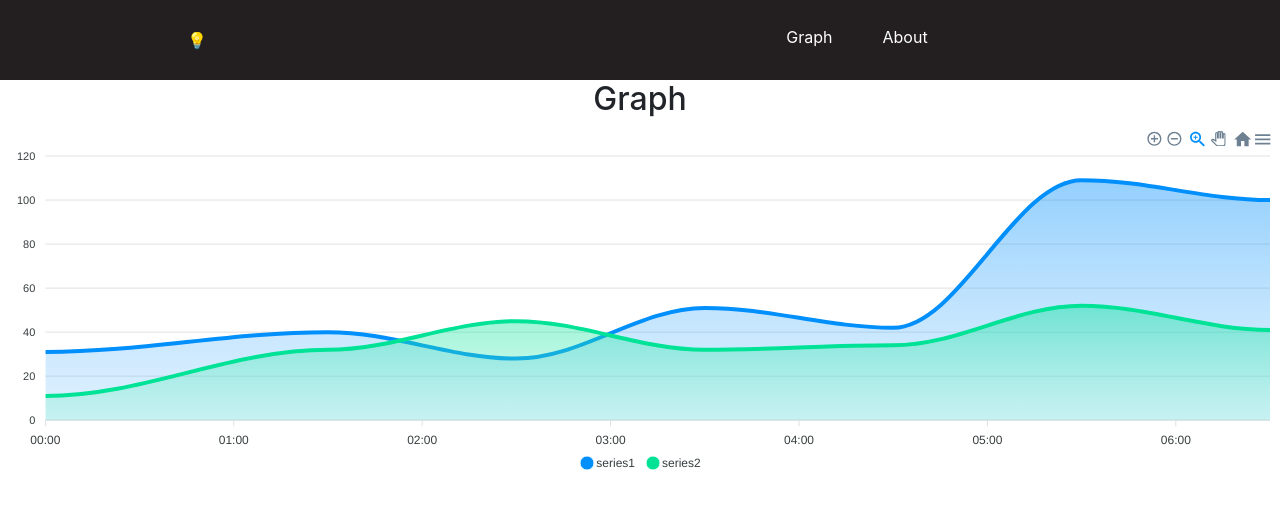
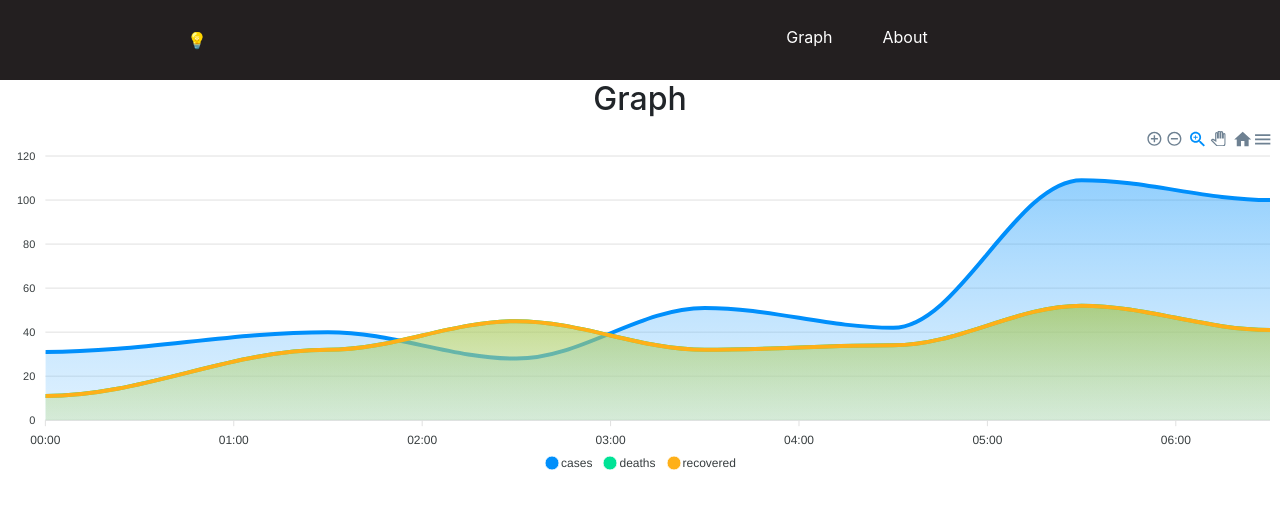
Before and after one commit to waqa5kh4n/covid19tracker, a React (Create React App) app: page /graph in a window 1280 px wide. Shown: the top 508 px of the page. Built offline with nearby package versions, Linux system fonts and the light colour scheme.

Commit message:
updated graph

```diff
--- a/package.json
+++ b/package.json
@@ -3,15 +3,18 @@
   "version": "0.1.0",
   "private": true,
   "dependencies": {
+    "@reactchartjs/react-chart.js": "^1.0.0-rc.3",
     "@testing-library/jest-dom": "^5.11.9",
     "@testing-library/react": "^11.2.3",
     "@testing-library/user-event": "^12.6.2",
     "apexcharts": "^3.23.1",
     "axios": "^0.21.1",
     "bootstrap": "^4.6.0",
+    "chart.js": "^2.9.4",
     "react": "^17.0.1",
     "react-apexcharts": "^1.3.7",
     "react-bootstrap": "^1.4.3",
+    "react-chartjs-2": "^2.11.1",
     "react-columns": "^1.2.1",
     "react-dom": "^17.0.1",
     "react-number-format": "^4.4.4",
--- a/src/pages/Graph.js
+++ b/src/pages/Graph.js
@@ -5,13 +5,17 @@ import ReactApexChart from "react-apexcharts";
 function Graph() {
   const series = [
     {
-      name: "series1",
+      name: "cases",
       data: [31, 40, 28, 51, 42, 109, 100],
     },
     {
-      name: "series2",
+      name: "deaths",
       data: [11, 32, 45, 32, 34, 52, 41],
     },
+    {
+        name: "recovered",
+        data: [11, 32, 45, 32, 34, 52, 41],
+      },
   ];
   const options = {
     chart: {
```
Also changed, not shown: 2 other files (tests, documents, lock files or other folders).
